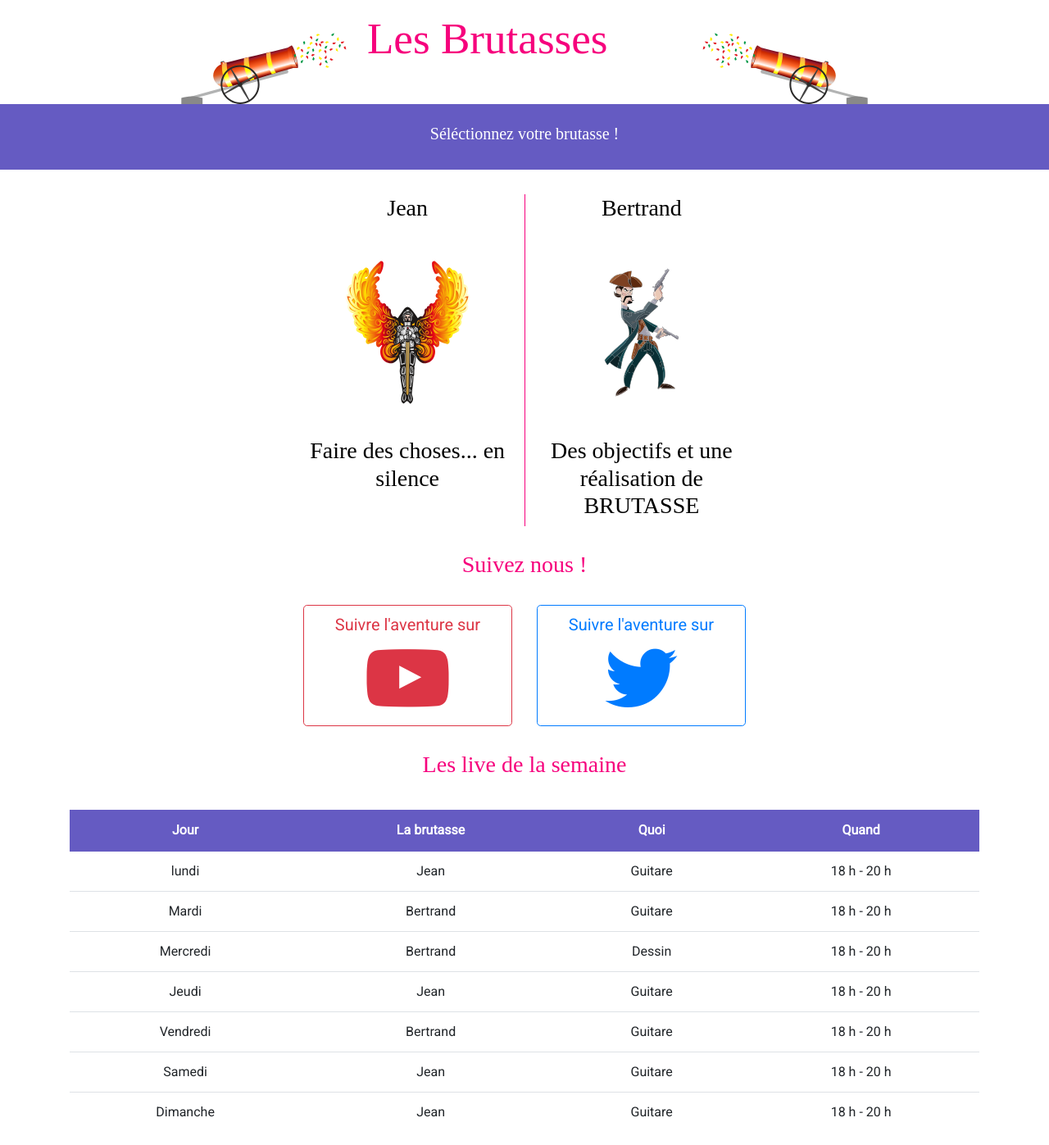
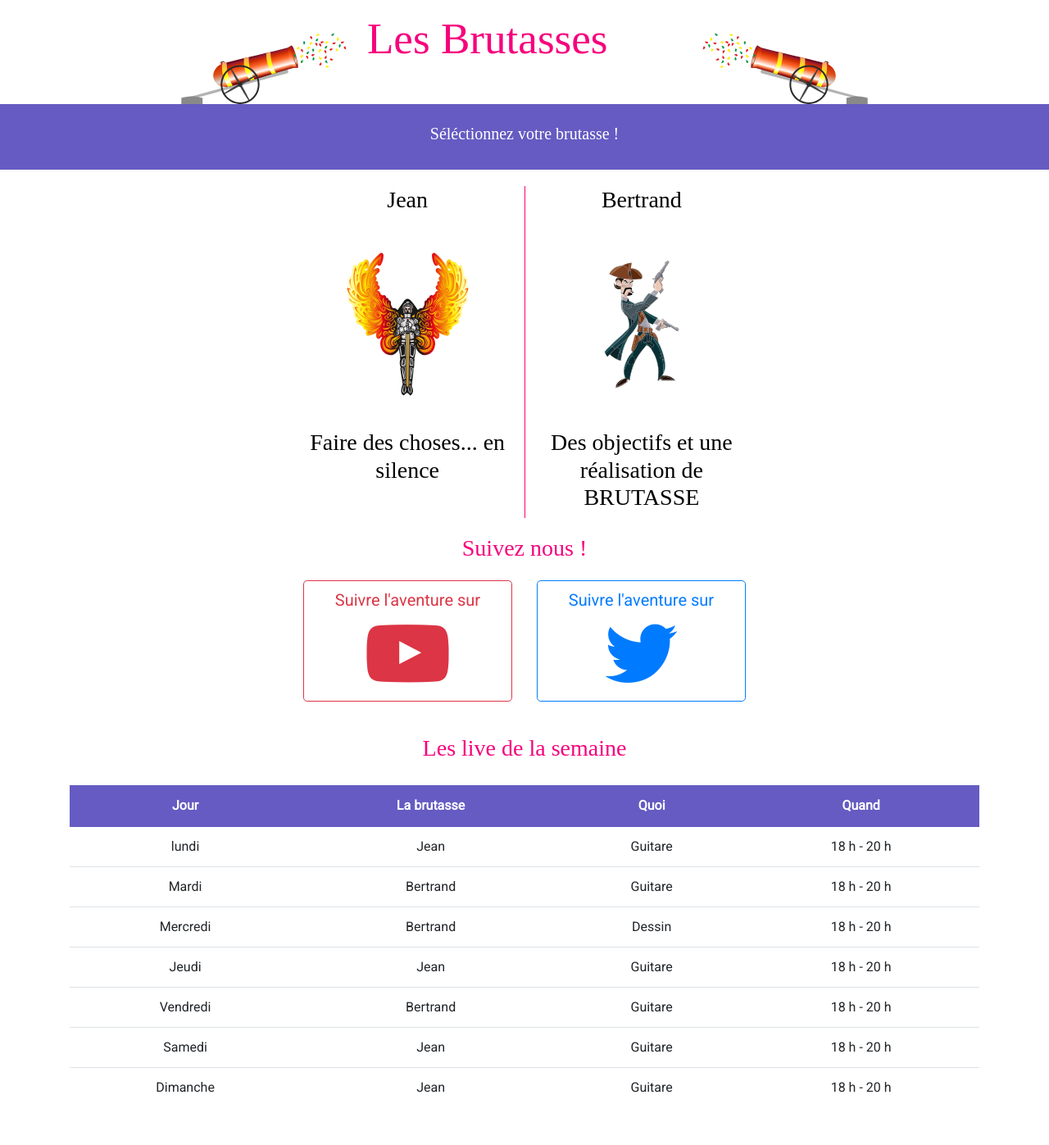
Before and after one commit to lesBrutasses/les_brutasses, a Jekyll site: the page built from index.md, in a window 1280 px wide. Shown: the whole page at 82% size. Built offline with Jekyll 4.4.1, drawn with Linux system fonts in a browser that asks for light colours; some web fonts are replaced; comment, search, counter and statistics services are not loaded.

Commit message:
Update lesBrutasses.css

```diff
--- a/css/lesBrutasses.css
+++ b/css/lesBrutasses.css
@@ -39,7 +39,8 @@
 }
 
 .row {
-  margin-top: 30px;
+	margin-top: 20px;
+	margin-bottom: 20px;
 }
 
 .table .thead-violet th {
@@ -64,3 +65,12 @@
   color: #f6007d;
   text-decoration: underline;
 }
+
+div.sticky {
+  position: -webkit-sticky;
+  position: sticky;
+  top: 0;
+}
+
+.nav-left { float: left; }
+.nav-right { float: right; }
```
